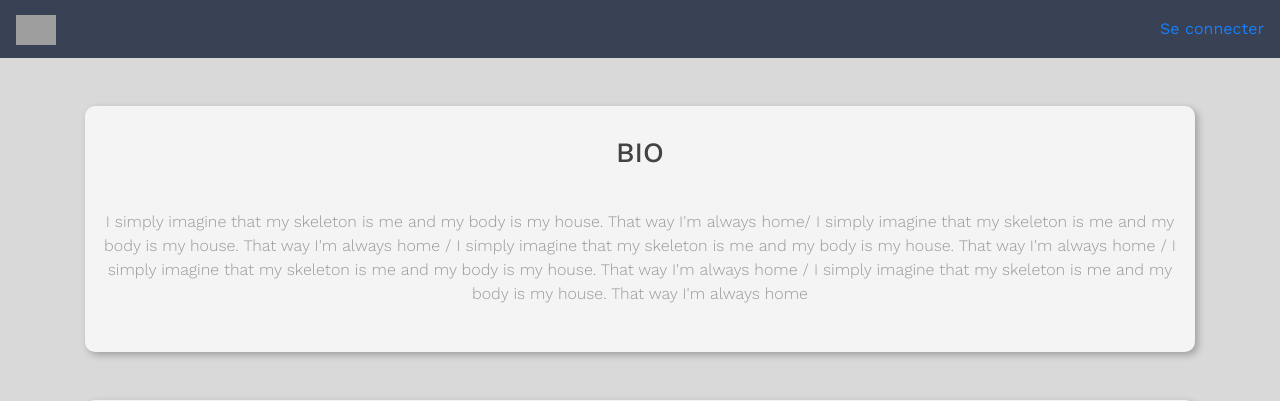
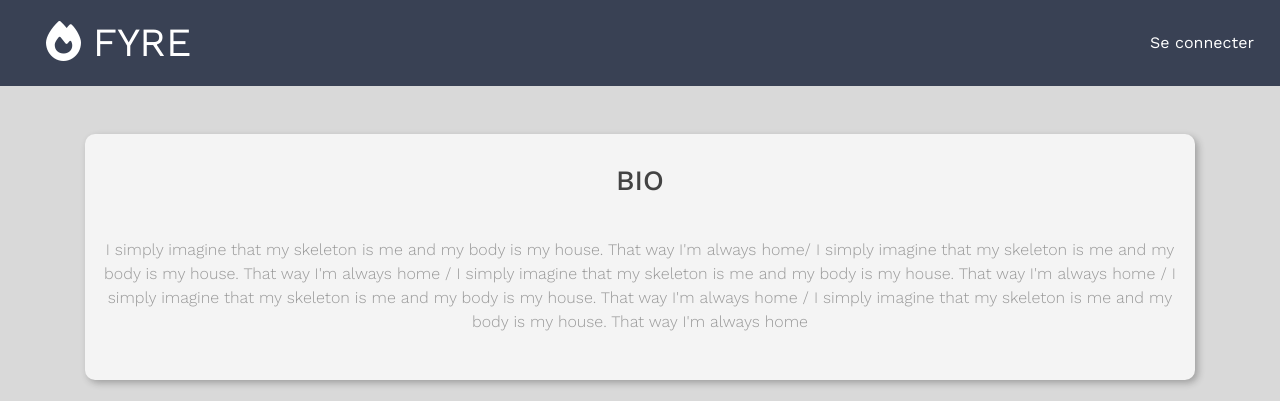
Before and after one commit to ArnoLac/AirFyre, a Rails app: page / in a window 1280 px wide. Shown: the top 401 px of the page. Run offline with Rails 7, Linux system fonts and the light colour scheme; data comes from the database, SQL or seed files in the repository; style sheets or scripts are compiled from the project's sources; some libraries are stand-ins or nearby versions; grey boxes are pictures that could not be loaded.

Commit message:
navbar done

```diff
--- a/app/assets/stylesheets/components/_navbar.scss
+++ b/app/assets/stylesheets/components/_navbar.scss
@@ -1,12 +1,30 @@
 .navbar-lewagon {
   justify-content: space-between;
   background: $fyre-dark-blue;
+
+  i {
+    margin-left: 30px;
+    color: white;
+    font-size: 40px;
+  }
+
+  i:hover {
+    color: $fyre-orange;
+  }
+
+  #fyre {
+    color: white;
+    font-size: 40px;
+    padding-left: 5px;
+  }
+
+  .navbar-link {
+    text-decoration: none;
+    color: white;
+    margin: 10px;
+  }
 }
 
 .navbar-lewagon .navbar-collapse {
   flex-grow: 0;
 }
-
-.navbar-lewagon .navbar-brand img {
-  width: 40px;
-}
--- a/app/views/shared/_navbar.html.erb
+++ b/app/views/shared/_navbar.html.erb
@@ -1,6 +1,6 @@
 <div class="navbar navbar-expand-sm navbar-light navbar-lewagon">
   <%= link_to "#", class: "navbar-brand" do %>
-  <%= image_tag "https://raw.githubusercontent.com/lewagon/fullstack-images/master/uikit/logo.png" %>
+    <i class="fas fa-fire"></i> <span id="fyre"> FYRE</span>
   <% end %>
 
   <button class="navbar-toggler" type="button" data-toggle="collapse" data-target="#navbarSupportedContent"
@@ -12,10 +12,10 @@
   <div class="collapse navbar-collapse" id="navbarSupportedContent">
     <div class="navbar-nav mr-auto">
       <% if user_signed_in? %>
-      <%= link_to 'My dashboard', dashboard_path %>
-      <%= link_to "Se deconnecter", destroy_user_session_path, method: :delete %>
+      <%= link_to 'My dashboard', dashboard_path, class:"navbar-link" %>
+      <%= link_to "Se deconnecter", destroy_user_session_path, method: :delete , class:"navbar-link"%>
       <% else %>
-      <%= link_to "Se connecter", new_user_session_path %>
+      <%= link_to "Se connecter", new_user_session_path, class:"navbar-link" %>
       <% end %>
     </div>
   </div>
```
